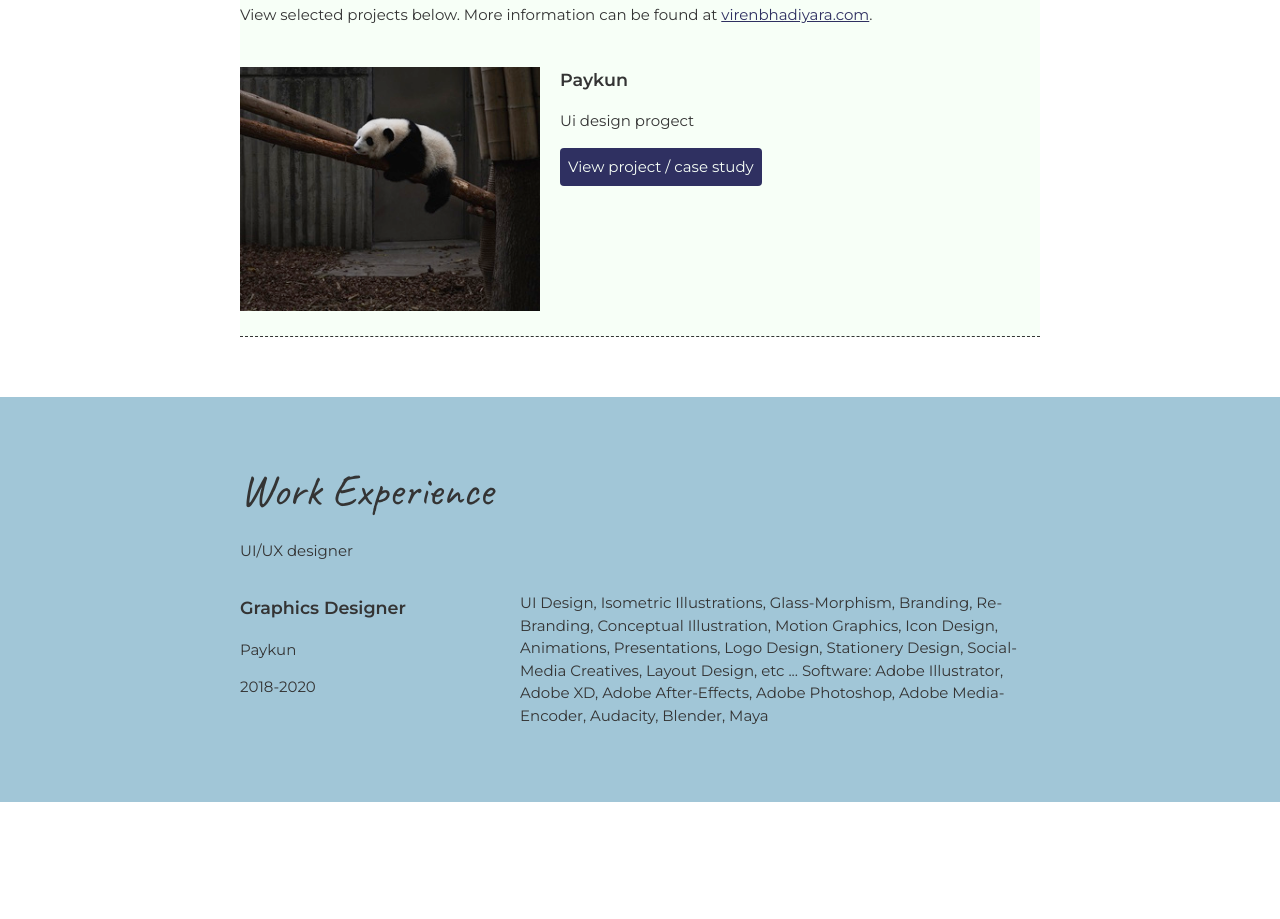
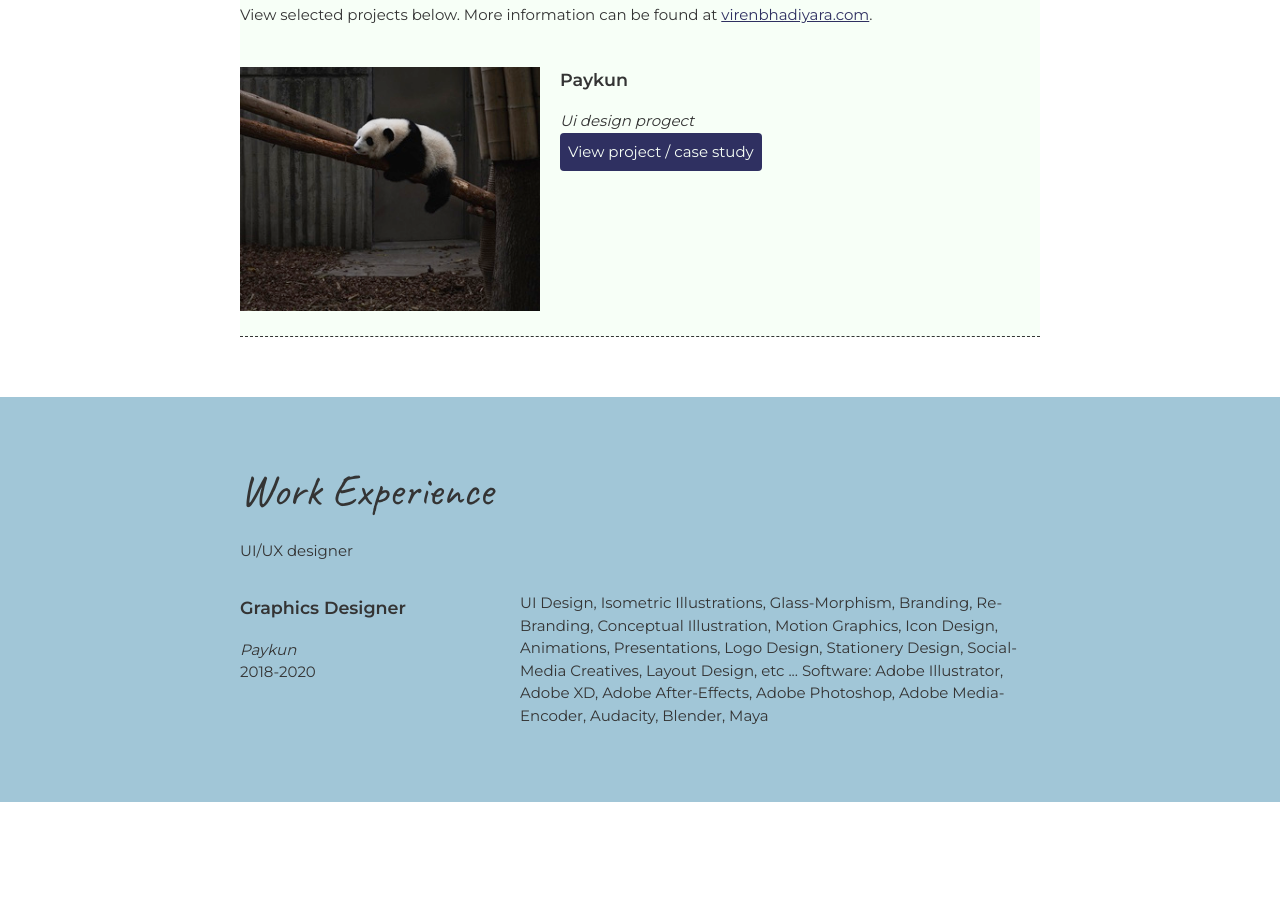
Before and after one commit to nic-dgl203-2023FA/assignment1a-virenbhadiyadra, a plain HTML site: page index.html in a window 1280 px wide. Shown: the part 771-1690 px from the top of the page. Drawn offline with Linux system fonts and the light colour scheme.

Commit message:
Sibling combinators

```diff
--- a/styles.css
+++ b/styles.css
@@ -49,6 +49,12 @@ h1, h2{
     margin: 0 auto;
     padding: 60px 0;
 
+}
+h3 + p{
+    font-style: italic;
+}
+h3 ~ p{
+    margin: 0;
 }
 
 /*profile
```
